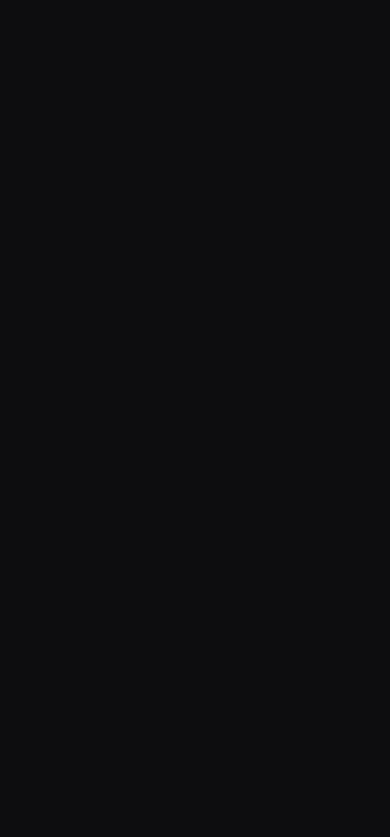
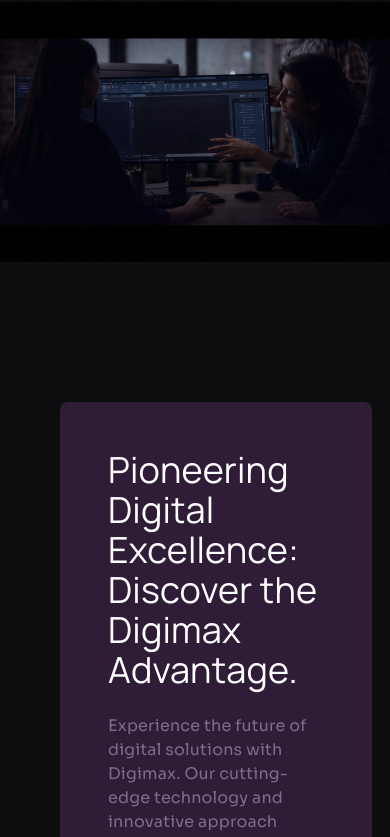
Before and after one commit to zedrock-coding/digimax-styling-copy, a React (Vite) app: page / in a window 390 px wide. Shown: the part 3685-4522 px from the top of the page. Before the commit the page ends 3591 px from the top, so only its background shows below. Built offline with nearby package versions, Linux system fonts and the light colour scheme; a web font is replaced by a local one.

Commit message:
Enhance README and implement CTA component; update How It Works section and styles

```diff
--- a/src/App.jsx
+++ b/src/App.jsx
@@ -2,6 +2,7 @@
 import HeroSection from './components/heroSection.jsx';
 import DetailsAndFeatures from './components/detailsAndFeatures.jsx';
 import HowItWorks from './components/HowItWorks.jsx';
+import CTA from './components/CTA.jsx';
 import './index.css'
 
 function App() {
@@ -11,6 +12,7 @@
       <HeroSection />
       <DetailsAndFeatures />
       <HowItWorks />
+      <CTA />
     </div>
   )
 
--- a/src/components/CTA.jsx
+++ b/src/components/CTA.jsx
@@ -0,0 +1,22 @@
+import '../index.css';
+import banner from '../assets/banner.png';
+import StyleButton from './styleButton.jsx';
+
+const divCTA = (
+    <div className="relative left-15 top-100 grid grid-rows-none w-[80%] md:w-[60%] flex gap-6 text-left rounded-lg py-12 px-12 bg-purple-CTA-bg">
+        <h2 className="text-text-h text-bold font-sans text-4xl ">Pioneering Digital Excellence:<br />Discover the Digimax<br />Advantage.</h2>
+        <p className="text-base text-text-muted font-description">Experience the future of digital solutions with Digimax. Our cutting-edge technology and innovative approach empower businesses to thrive in the digital age. Join us on a journey of transformation and success.</p>
+        <StyleButton matter="DISCOVER MORE" />
+    </div>
+)
+
+const CTA = () => {
+    return (
+        <div className="relative">
+            <img src={banner} alt="CTA Banner" className="absolute inset-0 w-full h-auto object-cover" />
+            {divCTA}
+        </div>
+    )
+}
+
+export default CTA;
--- a/src/components/HowItWorks.jsx
+++ b/src/components/HowItWorks.jsx
@@ -23,7 +23,7 @@
 }
 const HowItWorks = () => {
     return (
-    <div className='w-full grid grid-rows-none gap-8 bg-radial-[at_50%_0%] from-gradient-purple-faded to-transparent from-0% to-35%'>
+    <div className='w-full grid grid-rows-none gap-8 bg-radial-[at_50%_0%] from-gradient-purple-faded to-transparent from-0% to-35% mt-24'>
         <h4 className='font-extrabold text-primary-pink font-sans text-[clamp(0.45rem,0.75vw,1rem)] text-center mt-30'>How It Works</h4>
         <h2 className='text-text-h text-extrabold font-sans text-4xl text-center w-[50%] mx-auto'>Unlock Astonishing Results with Just 3 Simple Steps!</h2>
         <div className='grid grid-cols-1 md:grid-cols-2 xl:grid-cols-4 items-center justify-between gap-6 px-4 py-12'>
--- a/src/index.css
+++ b/src/index.css
@@ -50,6 +50,7 @@
   --color-gradient-pink: rgba(255, 79, 160, 0.9);
   --color-gradient-yellow: rgba(255, 209, 102, 0.93);
   --color-gradient-purple-transparent: rgba(166, 76, 201, 0.4);
+  --color-purple-CTA-bg: rgba(186, 95, 220, 0.2);
 
   /* BG color for the how it works section*/
   --color-how-it-works-bg: #fd7fc3;
```
Also changed, not shown: src/assets/banner.png (added), 1 other file (tests, documents, lock files or other folders).
